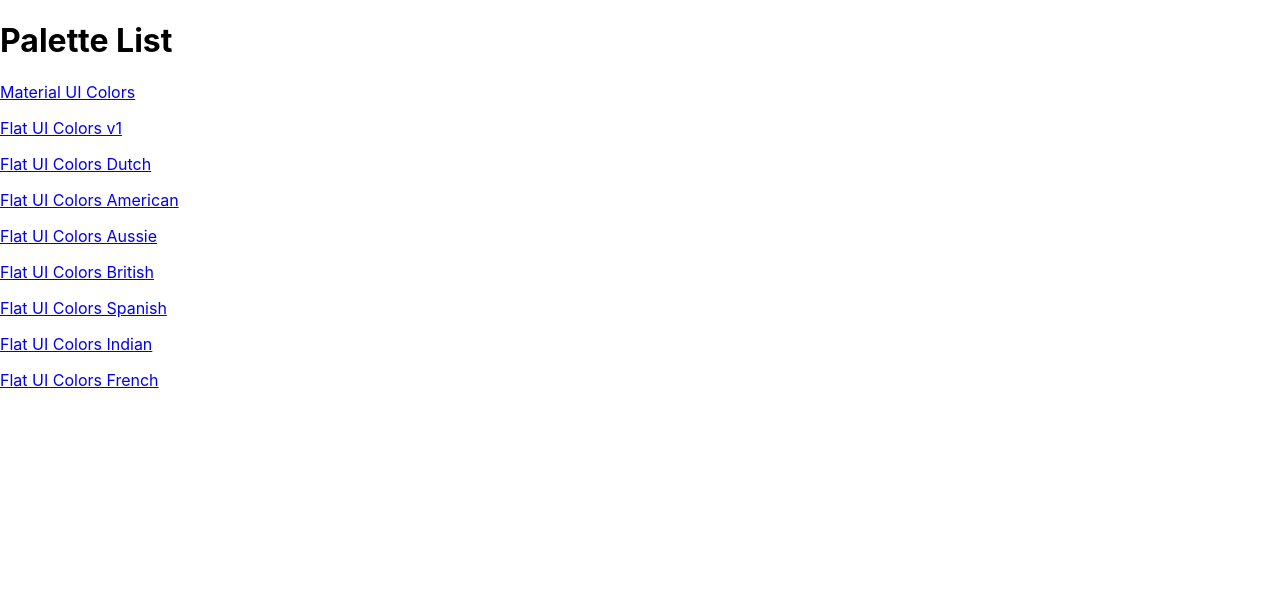
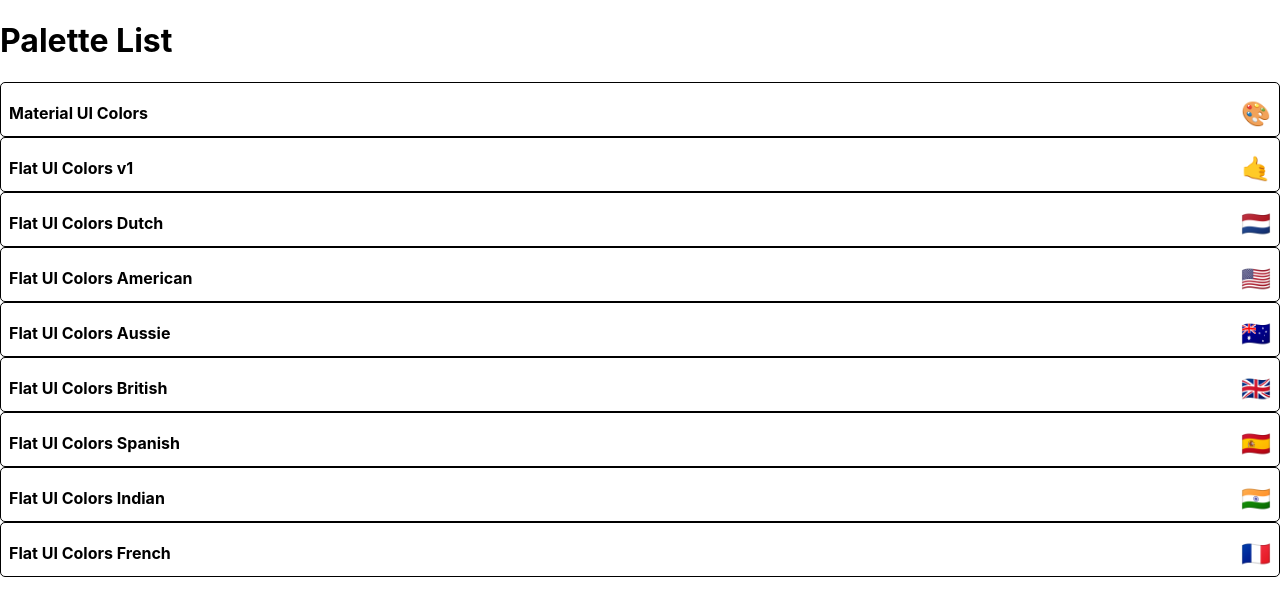
Before and after one commit to pedrolmr/color-project, a React (Create React App) app: page / in a window 1280 px wide. Shown: the top 616 px of the page. Built offline with nearby package versions, Linux system fonts and the light colour scheme.

Commit message:
created mini palette

```diff
--- a/package.json
+++ b/package.json
@@ -5,6 +5,7 @@
   "dependencies": {
     "@material-ui/core": "^4.9.8",
     "@material-ui/icons": "^4.9.1",
+    "@material-ui/styles": "^4.9.6",
     "@testing-library/jest-dom": "^4.2.4",
     "@testing-library/react": "^9.3.2",
     "@testing-library/user-event": "^7.1.2",
--- /dev/null
+++ b/src/MiniPalette.js
@@ -0,0 +1,46 @@
+import React from 'react';
+import { withStyles } from '@material-ui/styles';
+
+const styles = {
+  root: {
+    backgroundColor: '#fff',
+    border: '1px solid black',
+    borderRadius: '5px',
+    padding: '0.5rem',
+    position: 'relative',
+    overflow: 'hidden',
+    '&:hover': {
+      cursor: 'pointer'
+    }
+  },
+  colors: {
+    backgroundColor: 'grey'
+  },
+  title: {
+    display: 'flex',
+    justifyContent: 'space-between',
+    alignItems: 'center',
+    margin: '0',
+    color: 'black',
+    paddingTop: '0.5rem',
+    fontSize: '1rem',
+    position: 'relative'
+  },
+  emoji: {
+    marginLeft: '0.5rem',
+    fontSize: '1.5rem'
+  }
+};
+
+function MiniPalette(props) {
+  const { classes, paletteName, emoji } = props;
+  return (
+    <div className={classes.root}>
+      <div className={classes.colors} />
+      <h5 className={classes.title}>
+        {paletteName} <span className={classes.emoji}>{emoji}</span>
+      </h5>
+    </div>
+  );
+}
+export default withStyles(styles)(MiniPalette);
--- a/src/PaletteList.js
+++ b/src/PaletteList.js
@@ -1,5 +1,7 @@
 import React, { Component } from 'react';
 import { Link } from 'react-router-dom';
+
+import MiniPalette from './MiniPalette';
 
 class PaletteList extends Component {
   render() {
@@ -8,9 +10,7 @@
       <div>
         <h1>Palette List</h1>
         {palettes.map(palette => (
-          <p>
-            <Link to={`/palette/${palette.id}`}>{palette.paletteName}</Link>
-          </p>
+          <MiniPalette {...palette} />
         ))}
       </div>
     );
```
